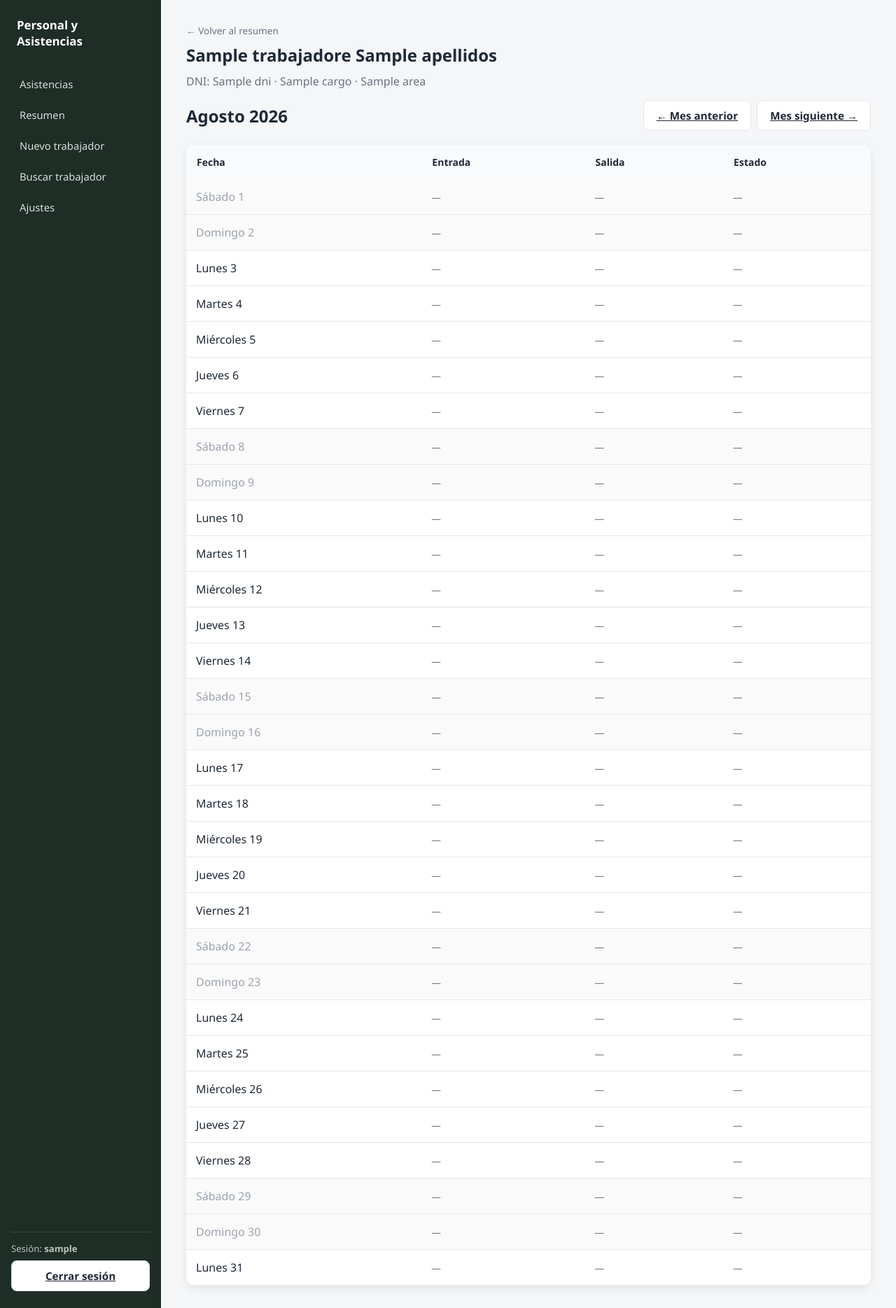
After one commit to fernovoa97/adms-asistencias, a Flask app: page /trabajador/1/historial in a window 1280 px wide. The commit adds this page. Shown: the whole page at 70% size. Run offline with Flask 3, Linux system fonts and the light colour scheme; the visitor is signed in with stand-in values (Sample User, id 1); a database or web service that is not in the repository returns one stand-in record (values such as "Sample title"); some libraries are stand-ins or nearby versions.

Commit message:
Cambios a nivel de asistencia semana3

```diff
--- a/app.py
+++ b/app.py
@@ -12,6 +12,7 @@ from auth import auth_bp, login_requerido
 from trabajadores import trabajadores_bp
 from ajustes import ajustes_bp
 from resumen import resumen_bp
+from historial import historial_bp
 from reglas_asistencia import horario_del_trabajador, evaluar_marcaje_entrada
 
 app = Flask(__name__)
@@ -60,6 +61,7 @@ app.register_blueprint(auth_bp)
 app.register_blueprint(trabajadores_bp)
 app.register_blueprint(ajustes_bp)
 app.register_blueprint(resumen_bp)
+app.register_blueprint(historial_bp)
 
 
 # ==========================================
--- /dev/null
+++ b/historial.py
@@ -0,0 +1,135 @@
+# historial.py
+# Historial de asistencia de UN trabajador, mes por mes. Muestra todos los
+# dias del mes (incluidos fines de semana y dias sin marcar), para que se
+# pueda ver de un vistazo el mes completo de una persona.
+
+from calendar import monthrange
+from datetime import date, datetime, timedelta
+from zoneinfo import ZoneInfo
+
+from flask import Blueprint, render_template, request, abort
+
+from auth import login_requerido
+from db import obtener_conexion
+from reglas_asistencia import horario_del_trabajador, evaluar_marcaje_entrada
+
+historial_bp = Blueprint("historial", __name__)
+
+ZONA_HORARIA_LOCAL = ZoneInfo("America/Lima")
+
+DIAS_ES = ["Lunes", "Martes", "Miércoles", "Jueves", "Viernes", "Sábado", "Domingo"]
+MESES_ES = [
+    "", "Enero", "Febrero", "Marzo", "Abril", "Mayo", "Junio",
+    "Julio", "Agosto", "Septiembre", "Octubre", "Noviembre", "Diciembre"
+]
+
+
+@historial_bp.route("/trabajador/<int:trabajador_id>/historial")
+@login_requerido
+def pagina_historial(trabajador_id):
+    hoy = datetime.now(ZONA_HORARIA_LOCAL).date()
+
+    anio = request.args.get("anio", type=int) or hoy.year
+    mes = request.args.get("mes", type=int) or hoy.month
+    if mes < 1 or mes > 12:
+        anio, mes = hoy.year, hoy.month
+
+    conexion = obtener_conexion()
+    cursor = conexion.cursor()
+
+    cursor.execute("""
+        SELECT id, nombres, apellidos, dni, codigo_empleado, cargo, area,
+               hora_entrada, hora_salida
+        FROM trabajadores
+        WHERE id = %s
+    """, (trabajador_id,))
+    fila_trabajador = cursor.fetchone()
+
+    if not fila_trabajador:
+        cursor.close()
+        conexion.close()
+        abort(404)
+
+    columnas_t = [
+        "id", "nombres", "apellidos", "dni", "codigo_empleado", "cargo",
+        "area", "hora_entrada", "hora_salida"
+    ]
+    trabajador = dict(zip(columnas_t, fila_trabajador))
+
+    primer_dia = date(anio, mes, 1)
+    ultimo_dia = date(anio, mes, monthrange(anio, mes)[1])
+
+    # Un trabajador puede tener marcajes bajo su codigo_empleado o (en casos
+    # viejos, antes de vincularse) bajo un codigo que coincide con su DNI.
+    cursor.execute("""
+        SELECT fecha, hora, tipo_marcaje
+        FROM asistencias
+        WHERE (codigo_empleado = %s OR codigo_empleado = %s)
+          AND fecha BETWEEN %s AND %s
+    """, (trabajador["codigo_empleado"], trabajador["dni"], primer_dia, ultimo_dia))
+
+    marcas_por_dia = {}
+    for fecha, hora, tipo_marcaje in cursor.fetchall():
+        registro = marcas_por_dia.setdefault(fecha, {"entrada": None, "salida": None})
+        if tipo_marcaje == "0":
+            if registro["entrada"] is None or hora < registro["entrada"]:
+                registro["entrada"] = hora
+        elif tipo_marcaje == "1":
+            if registro["salida"] is None or hora > registro["salida"]:
+                registro["salida"] = hora
+
+    cursor.execute(
+        "SELECT fecha FROM feriados WHERE fecha BETWEEN %s AND %s",
+        (primer_dia, ultimo_dia)
+    )
+    feriados_set = {f[0] for f in cursor.fetchall()}
+
+    cursor.execute("""
+        SELECT fecha, motivo FROM ajustes_asistencia
+        WHERE trabajador_id = %s AND fecha BETWEEN %s AND %s
+    """, (trabajador_id, primer_dia, ultimo_dia))
+    ajustes_map = {f[0]: f[1] for f in cursor.fetchall()}
+
+    cursor.close()
+    conexion.close()
+
+    hora_entrada_prog, _ = horario_del_trabajador(
+        trabajador["hora_entrada"], trabajador["hora_salida"]
+    )
+
+    dias = []
+    cursor_dia = primer_dia
+    while cursor_dia <= ultimo_dia:
+        marca = marcas_por_dia.get(cursor_dia, {"entrada": None, "salida": None})
+        es_feriado = cursor_dia in feriados_set
+        motivo_ajuste = ajustes_map.get(cursor_dia)
+
+        if marca["entrada"] is not None:
+            evaluacion = evaluar_marcaje_entrada(
+                marca["entrada"], hora_entrada_prog, es_feriado, motivo_ajuste
+            )
+        else:
+            evaluacion = None
+
+        dias.append({
+            "fecha": cursor_dia,
+            "dia_semana": DIAS_ES[cursor_dia.weekday()],
+            "es_fin_semana": cursor_dia.weekday() >= 5,
+            "es_feriado": es_feriado,
+            "entrada": marca["entrada"],
+            "salida": marca["salida"],
+            "evaluacion": evaluacion
+        })
+        cursor_dia += timedelta(days=1)
+
+    anio_prev, mes_prev = (anio, mes - 1) if mes > 1 else (anio - 1, 12)
+    anio_next, mes_next = (anio, mes + 1) if mes < 12 else (anio + 1, 1)
+
+    return render_template(
+        "historial.html",
+        trabajador=trabajador,
+        dias=dias,
+        anio=anio, mes=mes, mes_nombre=MESES_ES[mes],
+        anio_prev=anio_prev, mes_prev=mes_prev,
+        anio_next=anio_next, mes_next=mes_next
+    )
--- a/resumen.py
+++ b/resumen.py
@@ -174,6 +174,7 @@ def pagina_resumen():
             }
 
         filas.append({
+            "trabajador_id": t["id"],
             "nombre": f"{t['nombres']} {t['apellidos']}",
             "totales": totales
         })
--- a/static/css/style.css
+++ b/static/css/style.css
@@ -410,3 +410,8 @@ td.descuento-alto {
 }
 
 .leyenda-punto.leyenda-alto { background: #fee2e2; border: 1px solid #991b1b; }
+
+/* ---------- Historial mensual por trabajador ---------- */
+tr.fila-finde { background: #fafafa; }
+tr.fila-finde td { color: #9ca3af; }
+tr.fila-finde:hover { background: #f3f4f6; }
--- /dev/null
+++ b/templates/historial.html
@@ -0,0 +1,93 @@
+<!DOCTYPE html>
+<html lang="es">
+<head>
+<meta charset="UTF-8">
+<meta name="viewport" content="width=device-width, initial-scale=1.0">
+<title>Historial de {{ trabajador.nombres }} · Personal y Asistencias</title>
+<link rel="stylesheet" href="/static/css/style.css">
+</head>
+<body>
+  <div class="app-shell">
+    <aside class="sidebar">
+      <div class="brand">Personal y Asistencias</div>
+      <nav>
+        <a href="{{ url_for('inicio') }}">Asistencias</a>
+        <a href="{{ url_for('resumen.pagina_resumen') }}">Resumen</a>
+        <a href="{{ url_for('trabajadores.pagina_nuevo_trabajador') }}">Nuevo trabajador</a>
+        <a href="{{ url_for('trabajadores.pagina_buscar_trabajador') }}">Buscar trabajador</a>
+        <a href="{{ url_for('ajustes.pagina_ajustes') }}">Ajustes</a>
+      </nav>
+      <div class="user-box">
+        Sesión: <strong>{{ session.get('username', '-') }}</strong>
+        <a class="btn secondary" href="{{ url_for('auth.logout') }}">Cerrar sesión</a>
+      </div>
+    </aside>
+
+    <main class="main">
+      <a href="{{ url_for('resumen.pagina_resumen', anio=anio, mes=mes) }}" class="muted" style="text-decoration:none;">← Volver al resumen</a>
+
+      <h1 style="margin-top:8px;">{{ trabajador.nombres }} {{ trabajador.apellidos }}</h1>
+      <p class="lead">
+        DNI: {{ trabajador.dni or '—' }}
+        {% if trabajador.cargo %} · {{ trabajador.cargo }}{% endif %}
+        {% if trabajador.area %} · {{ trabajador.area }}{% endif %}
+      </p>
+
+      <div class="barra">
+        <h2 style="margin:0;">{{ mes_nombre }} {{ anio }}</h2>
+        <div style="display:flex;gap:8px;">
+          <a class="btn secondary" href="{{ url_for('historial.pagina_historial', trabajador_id=trabajador.id, anio=anio_prev, mes=mes_prev) }}">← Mes anterior</a>
+          <a class="btn secondary" href="{{ url_for('historial.pagina_historial', trabajador_id=trabajador.id, anio=anio_next, mes=mes_next) }}">Mes siguiente →</a>
+        </div>
+      </div>
+
+      <div class="tabla-contenedor">
+        <table>
+          <thead>
+            <tr>
+              <th>Fecha</th>
+              <th>Entrada</th>
+              <th>Salida</th>
+              <th>Estado</th>
+            </tr>
+          </thead>
+          <tbody>
+            {% for dia in dias %}
+            <tr class="{{ 'fila-finde' if dia.es_fin_semana }}">
+              <td>
+                {{ dia.dia_semana }} {{ dia.fecha.day }}
+                {% if dia.es_feriado %}<span class="tag-feriado">Feriado</span>{% endif %}
+              </td>
+              <td>
+                {% if dia.entrada %}
+                  {{ dia.entrada }}
+                {% else %}
+                  <span class="muted">—</span>
+                {% endif %}
+              </td>
+              <td>
+                {% if dia.salida %}
+                  {{ dia.salida }}
+                {% else %}
+                  <span class="muted">—</span>
+                {% endif %}
+              </td>
+              <td>
+                {% if dia.evaluacion %}
+                  <span class="badge estado-{{ dia['evaluacion']['estado'] }}"
+                        {% if dia['evaluacion']['detalle'] %}title="{{ dia['evaluacion']['detalle'] }}"{% endif %}>
+                    {{ dia["evaluacion"]["etiqueta"] }}
+                  </span>
+                {% else %}
+                  <span class="muted">—</span>
+                {% endif %}
+              </td>
+            </tr>
+            {% endfor %}
+          </tbody>
+        </table>
+      </div>
+    </main>
+  </div>
+</body>
+</html>
--- a/templates/resumen.html
+++ b/templates/resumen.html
@@ -53,7 +53,11 @@
           <tbody>
             {% for fila in filas %}
             <tr>
-              <td>{{ fila.nombre }}</td>
+              <td>
+                <a href="{{ url_for('historial.pagina_historial', trabajador_id=fila.trabajador_id, anio=anio, mes=mes) }}">
+                  {{ fila.nombre }}
+                </a>
+              </td>
               {% for semana in semanas %}
               {% set total = fila.totales[semana.numero] %}
               <td class="{{ 'descuento-alto' if total.alto else '' }}">
```
